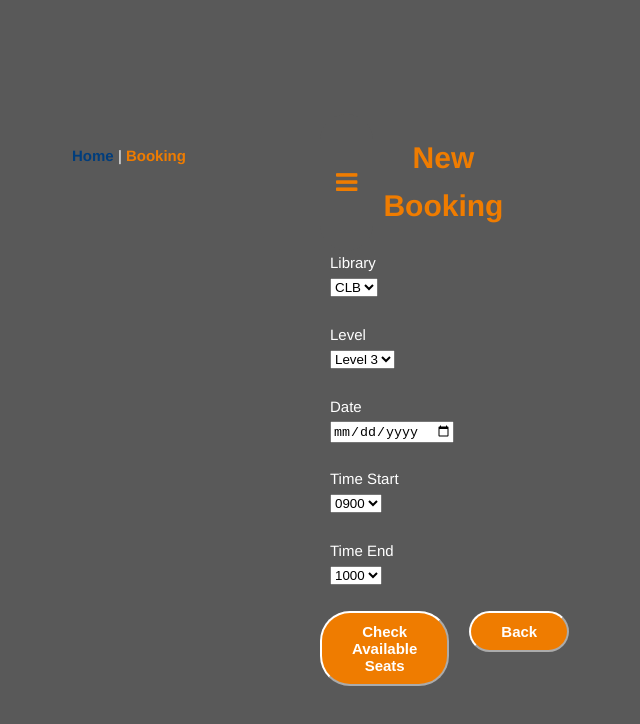
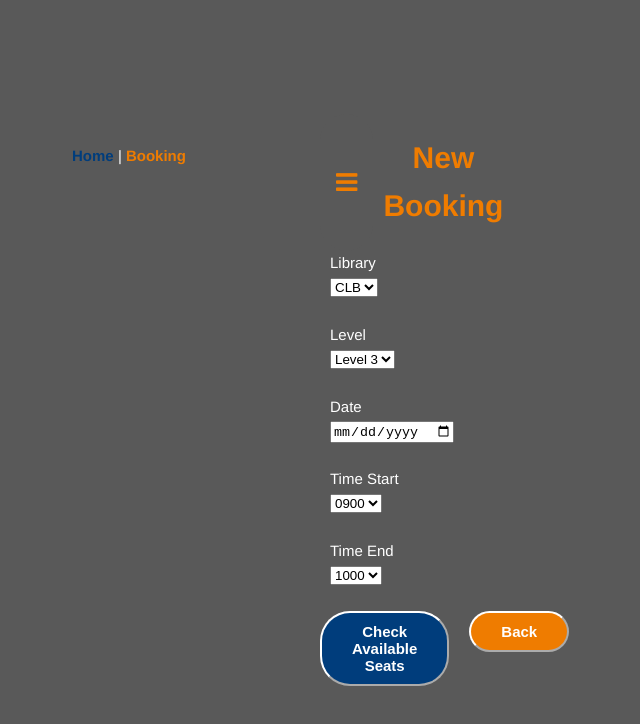
Before and after one commit to BT3103AppDev1/l1-final-project-group-17, a Vue app: page /Booking in a window 1280 px wide. In both pictures the pointer is over the button "Check Available Seats". Shown: the top 724 px of the page, without its empty margins (330-970 px from the left). Built offline with nearby package versions, Linux system fonts and the light colour scheme.

Commit message:
change button style

```diff
--- a/src/components/TheBookingPage.vue
+++ b/src/components/TheBookingPage.vue
@@ -160,4 +160,9 @@ export default {
         margin-left: 10px;
         margin-right: 10px;
     }
+
+    button:hover {
+        transition: 0.3s;
+        background-color:#003d7c;
+    }
 </style>
```
